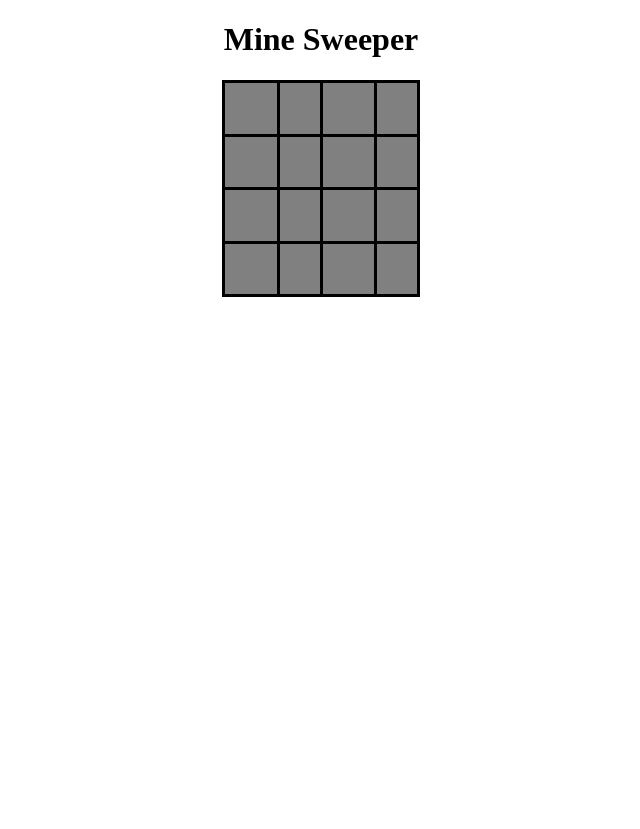
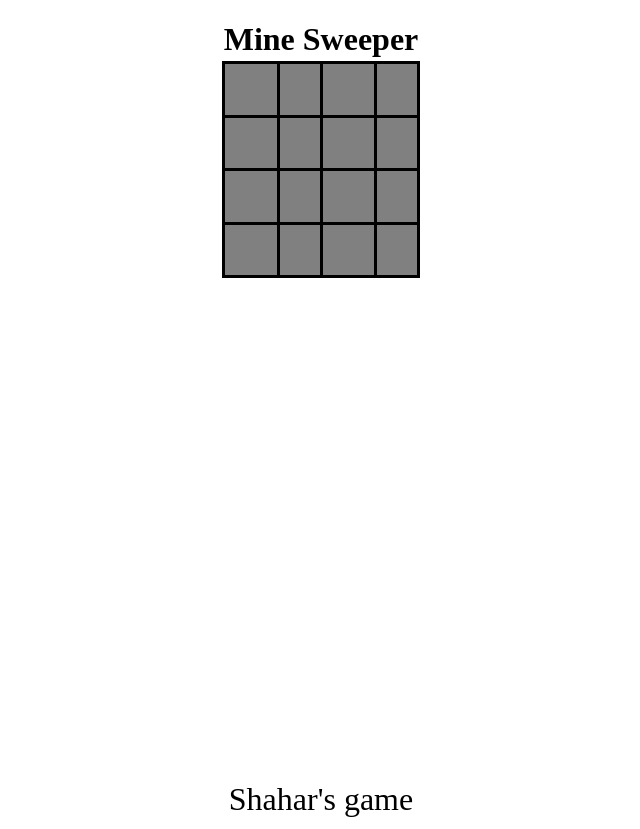
Before and after one commit to Sshahar/mine-sweeper, a plain HTML site: page index.html in a window 1280 px wide. Shown: the whole page, without its empty margins (319-959 px from the left). Before the commit the page ends 800 px from the top, so only its background shows below. Drawn offline with Linux system fonts and the light colour scheme.

Commit message:
add footer

```diff
--- a/index.html
+++ b/index.html
@@ -11,7 +11,11 @@
         <h1>Mine Sweeper</h1>
     </header>
 
-    <div class="game-container"></div>
+    <main>
+        <div class="game-container"></div>
+    </main>
+
+    <footer>Shahar's game</footer>
 
     <script src="script.js"></script>
     <script src="util.js"></script>
--- a/style.css
+++ b/style.css
@@ -1,9 +1,10 @@
 * {
     box-sizing: border-box;
+    text-align: center;
 }
 
 :root {
-    --bg-clr: gray
+    --bg-clr: gray;
 }
 
 div.game-container {
@@ -12,8 +13,8 @@ div.game-container {
     margin: auto;
 }
 
-h1 {
-    text-align: center;
+main {
+    min-height: 90vh;
 }
 
 table.game-board {
@@ -28,3 +29,12 @@ table.game-board {
 .hidden-cell {
     opacity: 0;
 }
+
+header {
+    height: 5vh;
+}
+
+footer {
+    height: 5vh;
+    font-size: 2rem;
+}
```
